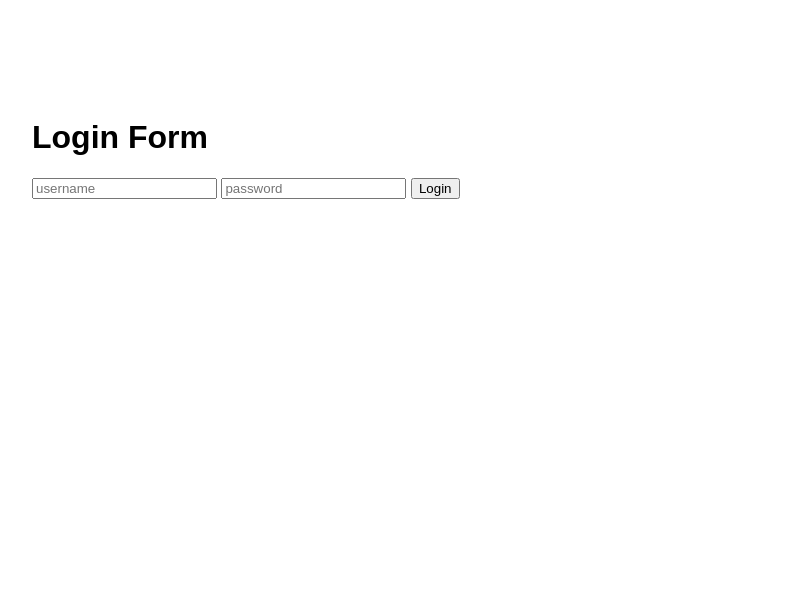
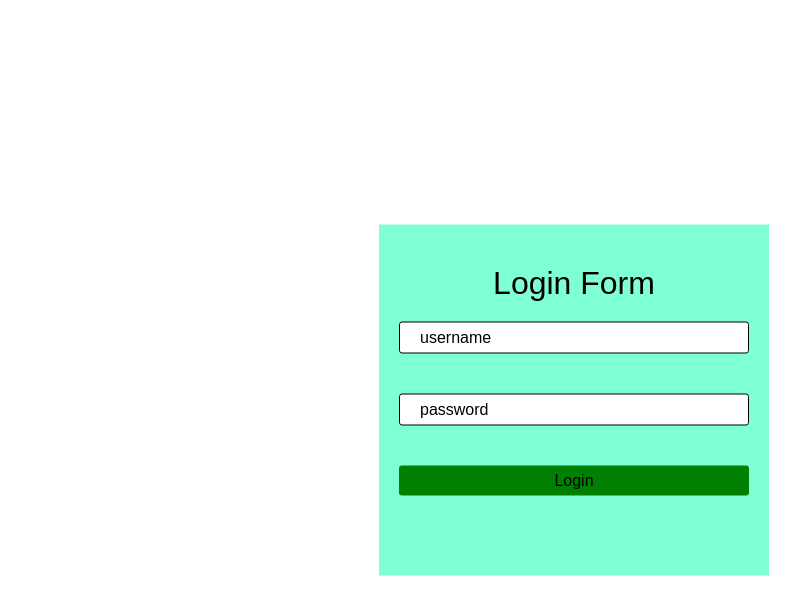
Before and after one commit to naima-shk/Circle-Web-Development, a plain HTML site: page class work(lectures)/class 8 (a)/index.html in a window 1280 px wide. Shown: the whole page, without its empty margins (66-866 px from the left). Drawn offline with Linux system fonts and the light colour scheme.

Commit message:
'HTML-Form'

```diff
--- a/class work(lectures)/class 8 (a)/style.css
+++ b/class work(lectures)/class 8 (a)/style.css
@@ -1,57 +1,38 @@
-* {
-  box-sizing: border-box;
-
+*{
+  margin: 0;
+  padding: 0;
 }
 
-body  {
-  font-family: Arial, Helvetica, sans-serif;
-  padding: 90px;
-  /*height: 50px;
-  width: 60%;
-  margin: 20px 30px;*/
-  position: relative;
-  height: 60px;
-
-
-
+body{
+  background-color: white;
+  font-family: sans-serif;
 }
-.main{
-  /*border: 3px solid #f1f1f1;*/
-  margin: 60px 50px;
-
-
+.form-wrap{
+  width: 390px;
+  background-color: aquamarine;
+  padding: 40px 20px;
+  box-sizing: border-box;
+  position: fixed;
+  left: 50%;
+  top: 50%;
+  transform: translate(-50%, -50%);
 }
-.text{
-  padding-left: 560px;
-  margin: 0px;
-  margin-bottom: 10px;
-
+h1{
+  text-align: center;
+  color: black;
+  font-weight: normal;
+  margin-bottom: 20px;
 }
-
-.container {
-  width: 50%;
-  padding: 40px 40px;
-  margin: 20px 30px;
-  margin-bottom: 50px;
-  margin-left: 290px;
-  display: inline-block;
-  border: 8px solid #ccc;
+input{
+  width: 100%;
+  background-color: none;
+  border: 1px solid black;
+  border-radius: 3px;
+  padding: 6px 20px;
   box-sizing: border-box;
-  padding-left: 170px;
-
-
+  margin-bottom: 40px;
+  font-size: 16px;
 }
-
-  button{
-  background-color: yellow;
-  color: white;
-  padding: 30px 30px;
-  margin:  auto;
-  border: none;
-  cursor: pointer;
-  width: 90%;
-  left: 100%;
-  text-align: center;
-  transform: translateY( 100%);
-  outline: none;
-  }
+input[type="button"]{background-color: green; border: 0; cursor: pointer; }
+input[type="button"] :hover{background: tomato; transition: .4s;}
+::placeholder{color: black;}
```
